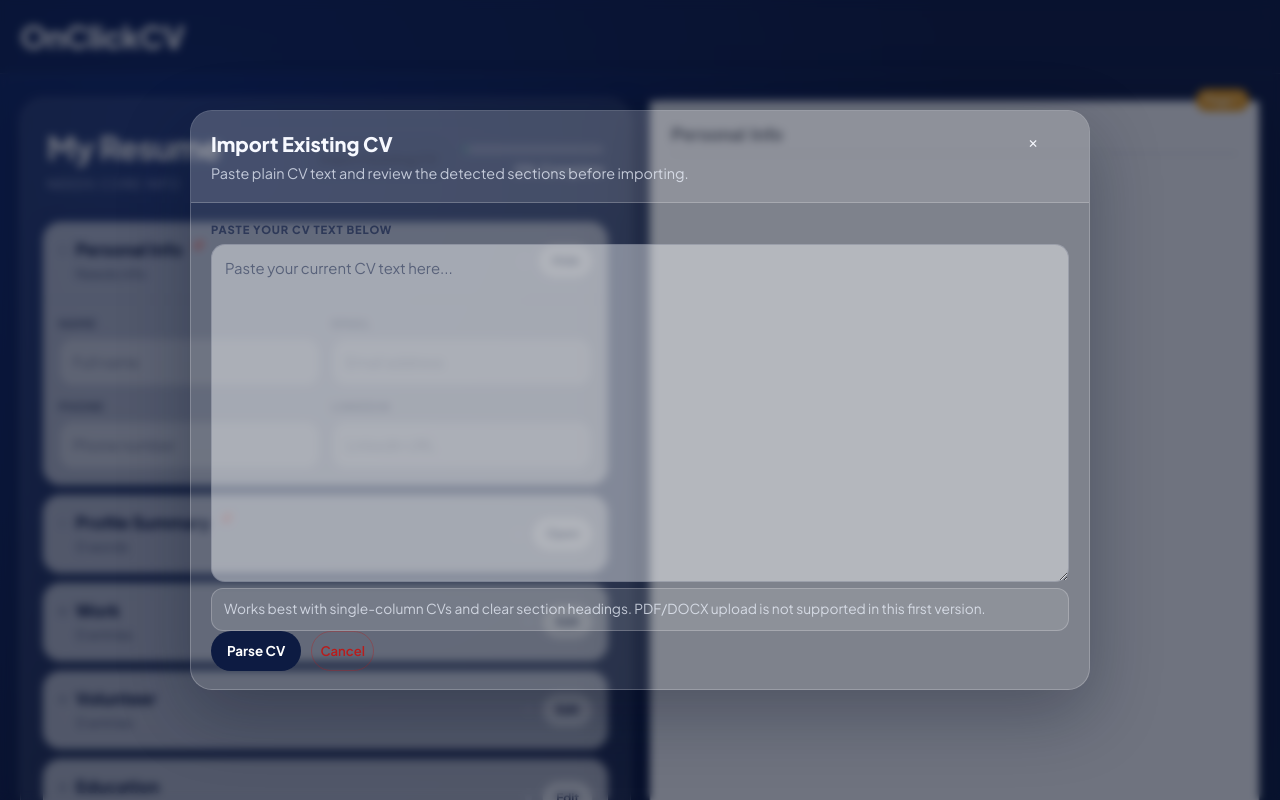
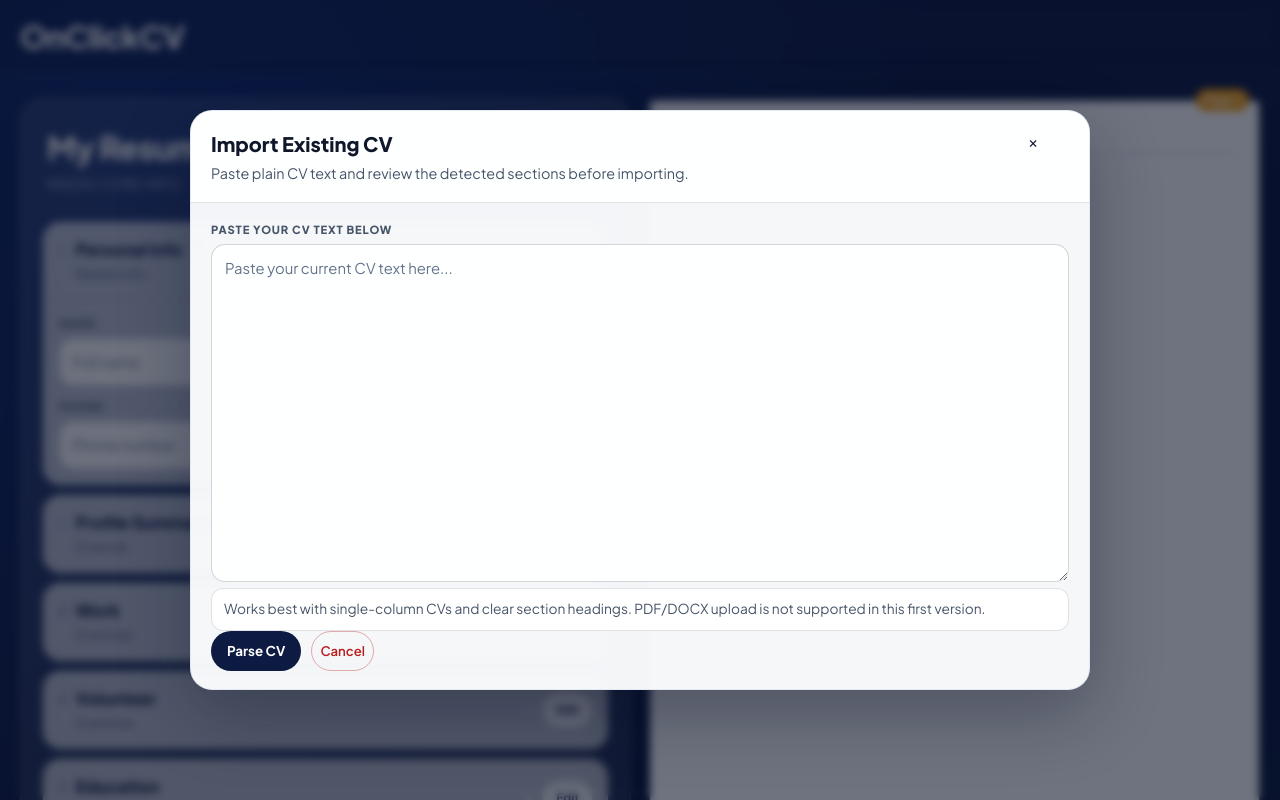
Before and after one commit to Zagitalc/OnClickCV, a React (Vite) app in the folder client/: page / in a window 1280 px wide. Both pictures are taken after a click on the button "Import Existing CV". Shown: the top 800 px of the page. Built offline with nearby package versions, Linux system fonts and the light colour scheme.

Commit message:
Fix glass contrast and document v4 updates

```diff
--- a/client/src/index.css
+++ b/client/src/index.css
@@ -203,10 +203,6 @@ body {
     color: #111111 !important;
 }
 
-.cv-preview-paper * {
-    color: inherit;
-}
-
 .preview-root,
 .preview-container,
 .left-column,
@@ -1714,18 +1710,18 @@ body {
 
 .entry-list-item,
 .education-card {
-    background: rgba(255, 255, 255, 0.5);
+    background: rgba(255, 255, 255, 0.86);
     border-color: rgba(13, 27, 66, 0.14);
 }
 
 .section-editor-overlay {
-    background: rgba(255, 255, 255, 0.92);
+    background: rgba(248, 250, 252, 0.98);
     backdrop-filter: blur(16px);
     color: #0d1b42;
 }
 
 .section-editor-header {
-    background: rgba(255, 255, 255, 0.96);
+    background: rgba(255, 255, 255, 0.98);
 }
 
 .section-editor-header h3 {
@@ -1761,7 +1757,7 @@ body {
 
 .section-editor-overlay .cv-section-body .ql-toolbar,
 .section-editor-overlay .cv-section-body .ql-container {
-    background: rgba(255, 255, 255, 0.95);
+    background: rgba(255, 255, 255, 0.98);
     border-color: rgba(13, 27, 66, 0.18);
     color: #0d1b42;
 }
@@ -1829,6 +1825,295 @@ body {
 .preview-page {
     border: 1px solid rgba(255, 255, 255, 0.35);
     box-shadow: 0 24px 60px rgba(7, 18, 48, 0.48);
+}
+
+/* Glass contrast containment: light cards and document surfaces must not inherit white text. */
+.cv-section-card,
+.cv-section-card .cv-section-body,
+.entry-list-item,
+.education-card,
+.entry-rich-text,
+.skill-chip {
+    color: #0f172a;
+}
+
+.cv-section-card .form-label,
+.import-modal-panel .form-label,
+.preview-modal-panel .form-label,
+.cv-section-card .form-meta,
+.import-modal-panel .form-meta,
+.preview-modal-panel .form-meta,
+.cv-section-card .education-dates,
+.cv-section-card .card-complex-hint,
+.cv-section-card .filename-suggestion-chip {
+    color: #475569;
+}
+
+.cv-section-card .form-input,
+.cv-section-card .form-textarea,
+.cv-section-card .form-select,
+.section-editor-overlay .form-input,
+.section-editor-overlay .form-textarea,
+.section-editor-overlay .form-select,
+.import-modal-panel .form-input,
+.import-modal-panel .form-textarea,
+.import-modal-panel .form-select,
+.preview-modal-panel .form-input,
+.preview-modal-panel .form-textarea,
+.preview-modal-panel .form-select {
+    background: rgba(255, 255, 255, 0.92);
+    border-color: rgba(15, 23, 42, 0.18);
+    color: #0f172a;
+}
+
+.cv-section-card .form-input::placeholder,
+.cv-section-card .form-textarea::placeholder,
+.section-editor-overlay .form-input::placeholder,
+.section-editor-overlay .form-textarea::placeholder,
+.import-modal-panel .form-input::placeholder,
+.import-modal-panel .form-textarea::placeholder,
+.preview-modal-panel .form-input::placeholder,
+.preview-modal-panel .form-textarea::placeholder {
+    color: #64748b;
+}
+
+.import-modal-panel,
+.import-modal-header,
+.import-modal-body,
+.parsed-cv-review,
+.review-detected-card,
+.parsed-section-list section {
+    color: #0f172a;
+}
+
+.import-modal-panel {
+    background: rgba(248, 250, 252, 0.98);
+    border-color: rgba(226, 232, 240, 0.88);
+}
+
+.import-modal-header {
+    background: rgba(255, 255, 255, 0.96);
+    border-bottom-color: rgba(15, 23, 42, 0.12);
+}
+
+.import-modal-header h2,
+.review-detected-card h4,
+.parsed-section-list h4 {
+    color: #0f172a;
+}
+
+.import-modal-header p,
+.import-limitations,
+.import-note,
+.review-detected-card ul,
+.review-detected-card p,
+.parsed-section-list p {
+    color: #475569;
+}
+
+.import-limitations,
+.import-note,
+.import-warning,
+.import-confirm-warning,
+.review-detected-card,
+.parsed-section-list section {
+    background: rgba(255, 255, 255, 0.94);
+    border-color: rgba(15, 23, 42, 0.12);
+}
+
+.cv-section-card .ql-toolbar,
+.cv-section-card .ql-container,
+.section-editor-overlay .ql-toolbar,
+.section-editor-overlay .ql-container,
+.import-modal-panel .ql-toolbar,
+.import-modal-panel .ql-container,
+.preview-modal-panel .ql-toolbar,
+.preview-modal-panel .ql-container {
+    background: rgba(255, 255, 255, 0.98);
+    border-color: rgba(15, 23, 42, 0.18);
+    color: #0f172a;
+}
+
+.cv-section-card .ql-container,
+.section-editor-overlay .ql-container,
+.import-modal-panel .ql-container,
+.preview-modal-panel .ql-container {
+    border-top-color: rgba(15, 23, 42, 0.12);
+}
+
+.cv-section-card .ql-editor,
+.cv-section-card .ql-editor p,
+.cv-section-card .ql-editor li,
+.section-editor-overlay .ql-editor,
+.section-editor-overlay .ql-editor p,
+.section-editor-overlay .ql-editor li,
+.import-modal-panel .ql-editor,
+.import-modal-panel .ql-editor p,
+.import-modal-panel .ql-editor li,
+.preview-modal-panel .ql-editor,
+.preview-modal-panel .ql-editor p,
+.preview-modal-panel .ql-editor li {
+    color: #0f172a;
+}
+
+.cv-section-card .ql-editor.ql-blank::before,
+.section-editor-overlay .ql-editor.ql-blank::before,
+.import-modal-panel .ql-editor.ql-blank::before,
+.preview-modal-panel .ql-editor.ql-blank::before {
+    color: #64748b;
+    opacity: 1;
+}
+
+.cv-section-card .ql-snow .ql-picker,
+.cv-section-card .ql-snow .ql-picker-label,
+.cv-section-card .ql-snow .ql-picker-item,
+.section-editor-overlay .ql-snow .ql-picker,
+.section-editor-overlay .ql-snow .ql-picker-label,
+.section-editor-overlay .ql-snow .ql-picker-item,
+.import-modal-panel .ql-snow .ql-picker,
+.import-modal-panel .ql-snow .ql-picker-label,
+.import-modal-panel .ql-snow .ql-picker-item,
+.preview-modal-panel .ql-snow .ql-picker,
+.preview-modal-panel .ql-snow .ql-picker-label,
+.preview-modal-panel .ql-snow .ql-picker-item {
+    color: #334155;
+}
+
+.cv-section-card .ql-snow .ql-stroke,
+.section-editor-overlay .ql-snow .ql-stroke,
+.import-modal-panel .ql-snow .ql-stroke,
+.preview-modal-panel .ql-snow .ql-stroke {
+    stroke: #334155;
+}
+
+.cv-section-card .ql-snow .ql-fill,
+.section-editor-overlay .ql-snow .ql-fill,
+.import-modal-panel .ql-snow .ql-fill,
+.preview-modal-panel .ql-snow .ql-fill {
+    fill: #334155;
+}
+
+.cv-section-card .ql-snow .ql-picker-label:hover,
+.cv-section-card .ql-snow .ql-picker-label.ql-active,
+.section-editor-overlay .ql-snow .ql-picker-label:hover,
+.section-editor-overlay .ql-snow .ql-picker-label.ql-active,
+.import-modal-panel .ql-snow .ql-picker-label:hover,
+.import-modal-panel .ql-snow .ql-picker-label.ql-active,
+.preview-modal-panel .ql-snow .ql-picker-label:hover,
+.preview-modal-panel .ql-snow .ql-picker-label.ql-active {
+    color: #0f172a;
+}
+
+.cv-section-card .ql-snow button:hover .ql-stroke,
+.cv-section-card .ql-snow button.ql-active .ql-stroke,
+.section-editor-overlay .ql-snow button:hover .ql-stroke,
+.section-editor-overlay .ql-snow button.ql-active .ql-stroke,
+.import-modal-panel .ql-snow button:hover .ql-stroke,
+.import-modal-panel .ql-snow button.ql-active .ql-stroke,
+.preview-modal-panel .ql-snow button:hover .ql-stroke,
+.preview-modal-panel .ql-snow button.ql-active .ql-stroke {
+    stroke: #0f172a;
+}
+
+.cv-section-card .ql-snow button:hover .ql-fill,
+.cv-section-card .ql-snow button.ql-active .ql-fill,
+.section-editor-overlay .ql-snow button:hover .ql-fill,
+.section-editor-overlay .ql-snow button.ql-active .ql-fill,
+.import-modal-panel .ql-snow button:hover .ql-fill,
+.import-modal-panel .ql-snow button.ql-active .ql-fill,
+.preview-modal-panel .ql-snow button:hover .ql-fill,
+.preview-modal-panel .ql-snow button.ql-active .ql-fill {
+    fill: #0f172a;
+}
+
+.cv-section-card .ql-snow .ql-picker-options,
+.section-editor-overlay .ql-snow .ql-picker-options,
+.import-modal-panel .ql-snow .ql-picker-options,
+.preview-modal-panel .ql-snow .ql-picker-options {
+    background: #ffffff;
+    border-color: rgba(15, 23, 42, 0.16);
+    color: #0f172a;
+}
+
+.import-warning,
+.import-confirm-warning {
+    color: #0f172a;
+    border-color: rgba(245, 158, 11, 0.5);
+}
+
+.preview-modal-panel,
+.preview-modal-body,
+.preview-modal-filename {
+    color: #0f172a;
+}
+
+.preview-modal-panel {
+    background: #f8fafc;
+}
+
+.preview-modal-header,
+.preview-modal-filename {
+    background: rgba(255, 255, 255, 0.92);
+    border-color: rgba(15, 23, 42, 0.12);
+}
+
+.preview-modal-title,
+.preview-modal-btn {
+    color: #0f172a;
+}
+
+.preview-modal-btn {
+    background: #ffffff;
+    border-color: rgba(15, 23, 42, 0.16);
+}
+
+.cv-preview-paper {
+    background: #ffffff;
+    color: #111827;
+}
+
+.cv-preview-paper.template-A .preview-text-block,
+.cv-preview-paper.template-A .preview-rich-entry,
+.cv-preview-paper.template-A .preview-rich-entry p,
+.cv-preview-paper.template-A .preview-rich-entry li,
+.cv-preview-paper.template-A .preview-education-entry,
+.cv-preview-paper.template-A .preview-list,
+.cv-preview-paper.template-A .preview-personal-block,
+.cv-preview-paper.template-C .preview-text-block,
+.cv-preview-paper.template-C .preview-rich-entry,
+.cv-preview-paper.template-C .preview-rich-entry p,
+.cv-preview-paper.template-C .preview-rich-entry li,
+.cv-preview-paper.template-C .preview-education-entry,
+.cv-preview-paper.template-C .preview-list {
+    color: #111827;
+}
+
+.cv-preview-paper.template-A .preview-empty,
+.cv-preview-paper.template-A .preview-education-dates,
+.cv-preview-paper.template-C .preview-empty {
+    color: #64748b;
+}
+
+.cv-preview-paper.template-C,
+.cv-preview-paper.template-C .preview-text-block,
+.cv-preview-paper.template-C .preview-rich-entry,
+.cv-preview-paper.template-C .preview-rich-entry p,
+.cv-preview-paper.template-C .preview-rich-entry li,
+.cv-preview-paper.template-C .preview-education-entry {
+    color: #111827;
+}
+
+.cv-preview-paper.template-C h3,
+.cv-preview-paper.template-C .preview-personal-block > div:first-child {
+    color: #1a5276;
+}
+
+.cv-preview-paper.template-C .preview-personal-block {
+    color: #444444;
+}
+
+.cv-preview-paper.template-C .preview-education-dates {
+    color: #111827;
 }
 
 .ai-modal-root {
@@ -2012,6 +2297,19 @@ body {
     font-size: 0.82rem;
     font-weight: 700;
     cursor: pointer;
+}
+
+.stack-dashboard-actions > .secondary-btn {
+    background: rgba(248, 250, 252, 0.94);
+    border-color: rgba(255, 255, 255, 0.82);
+    color: #0d1b42;
+    box-shadow: 0 10px 24px rgba(7, 18, 48, 0.2);
+}
+
+.stack-dashboard-actions > .secondary-btn:hover {
+    background: #ffffff;
+    border-color: #ffffff;
+    color: #0d1b42;
 }
 
 .text-btn {
```
Also changed, not shown: 1 other file (tests, documents, lock files or other folders).
